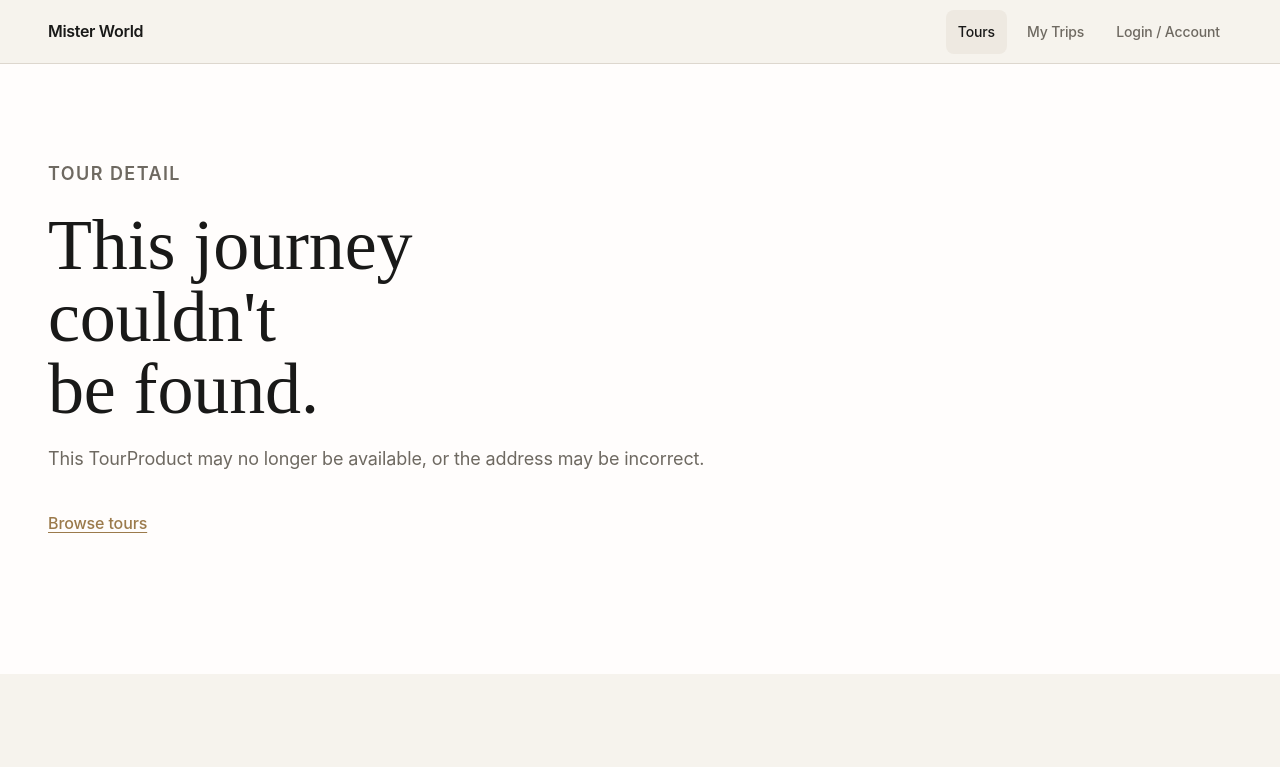
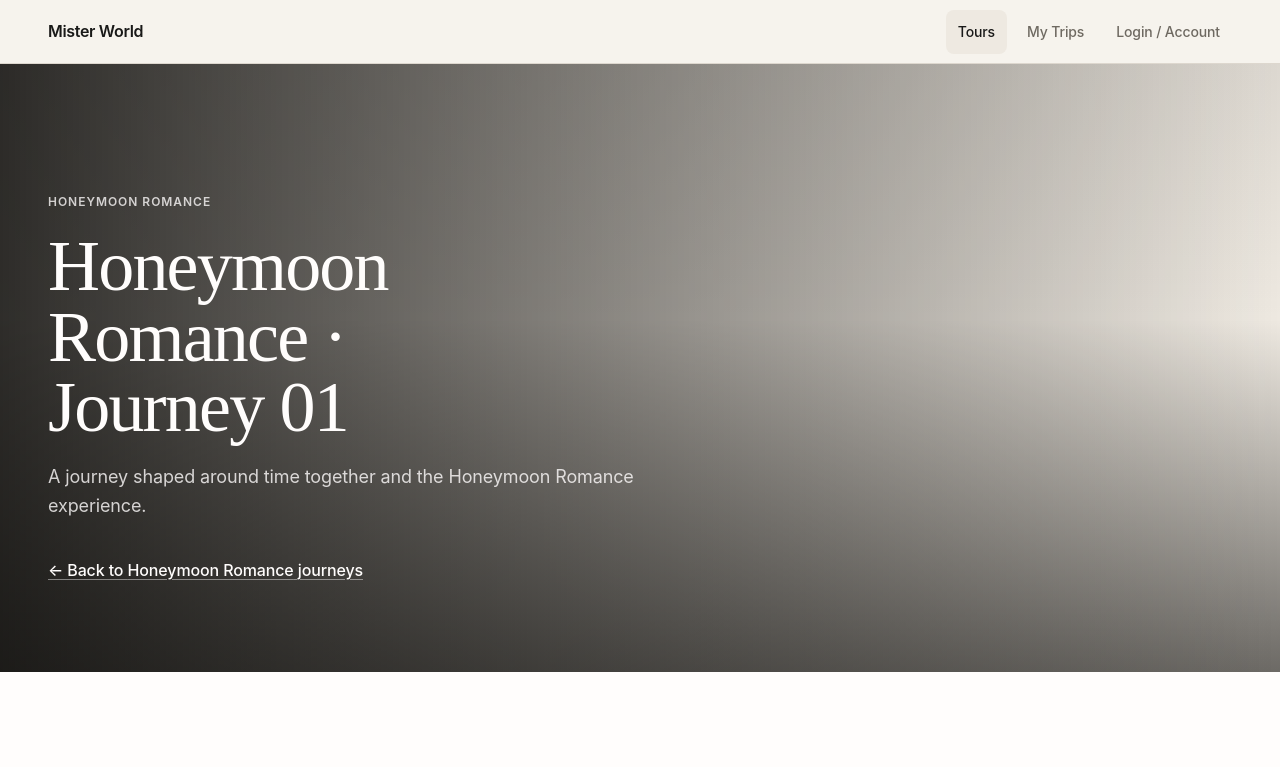
Before and after one commit to WonhoOne/frontend, a React (Vite) app: page /tours/101 in a window 1280 px wide. Shown: the top 767 px of the page. Built offline with nearby package versions, Linux system fonts and the light colour scheme.

Commit message:
feat(integration): parse tour route identity strictly

```diff
--- a/src/pages/tour-detail/TourDetailPage.tsx
+++ b/src/pages/tour-detail/TourDetailPage.tsx
@@ -23,6 +23,7 @@ import {
   type ConfigureHandoffIntent,
   useReservationDraft,
 } from '@/features/reservation';
+import { parseResourceIdRouteParam } from '@/shared/lib/resourceIdentity';
 import { Button, PageContainer, TextLink } from '@/shared/ui';
 
 import styles from '@/pages/tour-detail/TourDetailPage.module.css';
@@ -98,7 +99,7 @@ function TourDetailReadyView({
   onConfigure?: (intent: ConfigureHandoffIntent) => void;
 }) {
   const [selectedStyle, setSelectedStyle] = useState<TourDetailStyle | null>(null);
-  const [selectedScheduleKey, setSelectedScheduleKey] = useState<string | null>(null);
+  const [selectedScheduleKey, setSelectedScheduleKey] = useState<number | null>(null);
   const resolvedScheduleState = scheduleState ?? findTourSchedulePreview(tour);
 
   const effectiveScheduleKey =
@@ -268,7 +269,8 @@ export function TourDetailPage() {
   const navigate = useNavigate();
   const { dispatch } = useReservationDraft();
   const { tourId } = useParams();
-  const tour = tourId === undefined ? null : findTourDetailPreview(tourId);
+  const resourceId = parseResourceIdRouteParam(tourId);
+  const tour = resourceId === null ? null : findTourDetailPreview(resourceId);
 
   function handleConfigure(intent: ConfigureHandoffIntent) {
     dispatch(createConfigureHandoffAction(intent, Date.now()));
```
